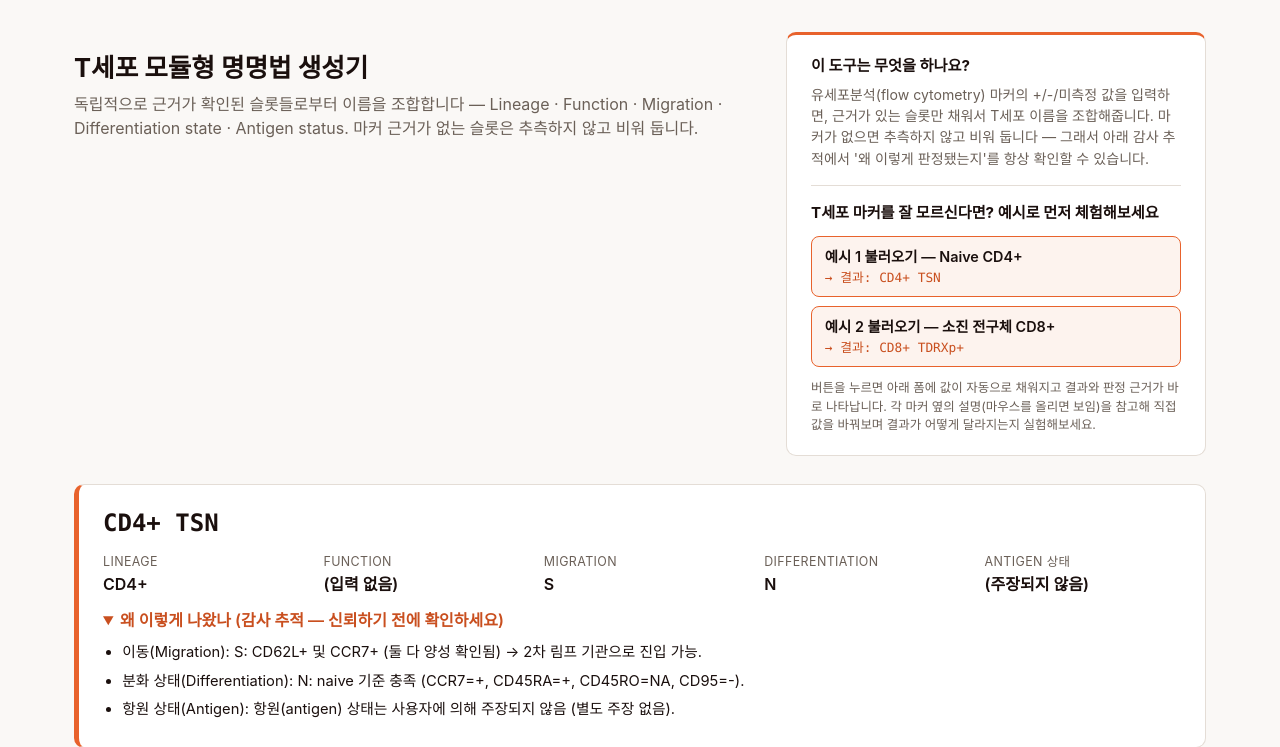
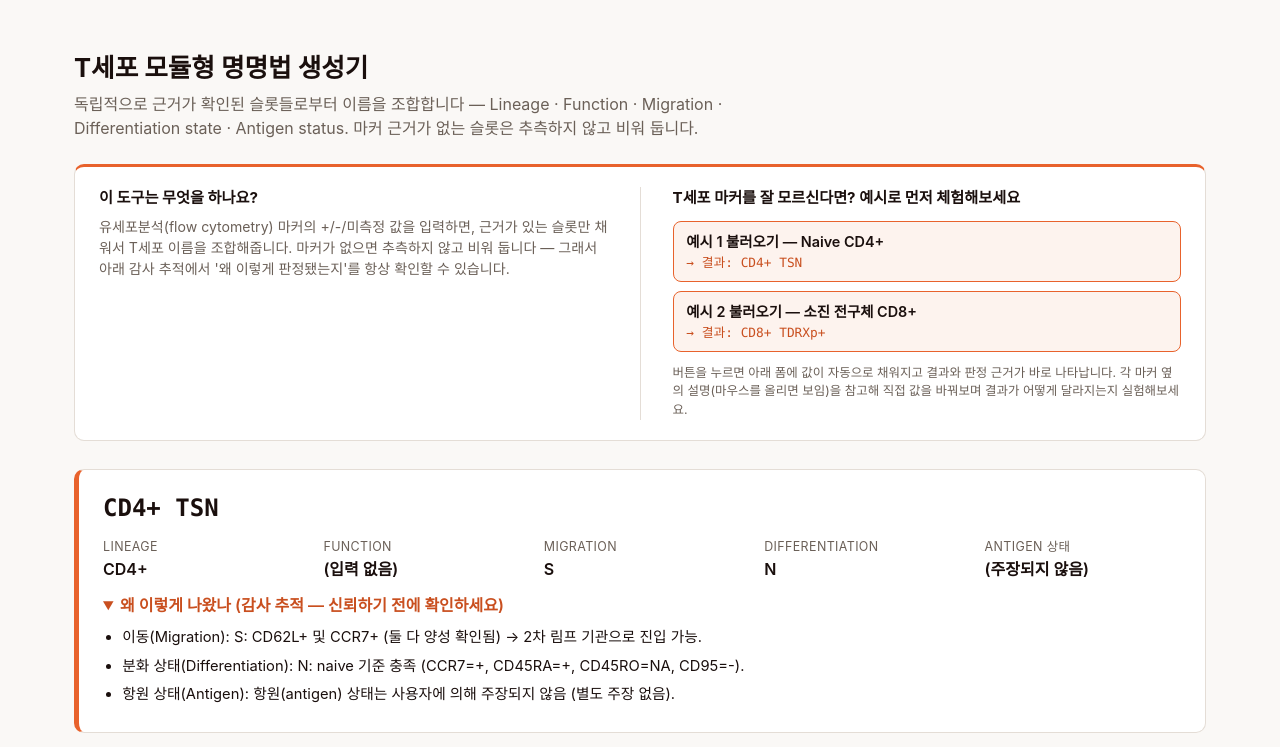
Before and after one commit to andrew010417/tcell-modular-nomenclature, a Flask app: page /?example=naive in a window 1280 px wide. Shown: the part 69-816 px from the top of the page. Run offline with Flask 3, Linux system fonts and the light colour scheme.

Commit message:
Stack the hero card below the title, and add a favicon
Hero: title/subtitle now full width on top, with the what-this-does and
try-an-example content below as one wide two-column card instead of
sitting beside the title.

Favicon: cropped the circuit/dot mark from the Choi Lab logo into a
square icon set (favicon.ico plus 16/32/192px PNGs and an apple-touch
icon) so browser tabs and the bookmarks bar show it instead of a
generic globe icon.

```diff
--- a/static/style.css
+++ b/static/style.css
@@ -93,24 +93,31 @@ body {
 h1 { font-size: 1.6rem; margin-bottom: 0.25rem; }
 .subtitle { color: var(--muted); max-width: 65ch; margin-top: 0; }
 
-.hero-grid {
+.hero-text { margin-bottom: 1.5rem; }
+
+.hero-card {
   display: flex;
   gap: 2rem;
-  align-items: stretch;
-  margin-bottom: 1.75rem;
-  flex-wrap: wrap;
-}
-
-.hero-text { flex: 1 1 420px; }
-
-.hero-card {
-  flex: 1 1 360px;
-  max-width: 420px;
+  align-items: flex-start;
   background: var(--card);
   border: 1px solid var(--border);
   border-top: 3px solid var(--orange);
   border-radius: 10px;
   padding: 1.25rem 1.5rem;
+  margin-bottom: 1.75rem;
+  flex-wrap: wrap;
+}
+
+.hero-card-col { flex: 1 1 320px; }
+
+.hero-card-divider {
+  width: 1px;
+  align-self: stretch;
+  background: var(--border);
+}
+
+@media (max-width: 720px) {
+  .hero-card-divider { display: none; }
 }
 
 .hero-card h2 {
@@ -122,12 +129,6 @@ h1 { font-size: 1.6rem; margin-bottom: 0.25rem; }
   font-size: 0.88rem;
   color: var(--muted);
   margin: 0;
-}
-
-.hero-card hr {
-  border: none;
-  border-top: 1px solid var(--border);
-  margin: 1rem 0;
 }
 
 .example-buttons {
--- a/templates/base.html
+++ b/templates/base.html
@@ -4,6 +4,11 @@
   <meta charset="utf-8">
   <meta name="viewport" content="width=device-width, initial-scale=1">
   <title>{% block title %}{{ t.site_title }}{% endblock %} — Choi Lab</title>
+  <link rel="icon" href="{{ url_for('static', filename='favicon.ico') }}" sizes="any">
+  <link rel="icon" type="image/png" sizes="16x16" href="{{ url_for('static', filename='favicon-16x16.png') }}">
+  <link rel="icon" type="image/png" sizes="32x32" href="{{ url_for('static', filename='favicon-32x32.png') }}">
+  <link rel="icon" type="image/png" sizes="192x192" href="{{ url_for('static', filename='favicon-192x192.png') }}">
+  <link rel="apple-touch-icon" href="{{ url_for('static', filename='apple-touch-icon.png') }}">
   <link rel="stylesheet" href="{{ url_for('static', filename='style.css') }}">
 </head>
 <body>
--- a/templates/index.html
+++ b/templates/index.html
@@ -1,15 +1,17 @@
 {% extends "base.html" %}
 
 {% block hero %}
-<div class="hero-grid">
 <div class="hero-text">
   <h1>{{ t.heading }}</h1>
   <p class="subtitle">{{ t.subtitle }}</p>
 </div>
 <aside class="hero-card">
+  <div class="hero-card-col">
     <h2>{{ t.hero_what_title }}</h2>
     <p>{{ t.hero_what_body }}</p>
-    <hr>
+  </div>
+  <div class="hero-card-divider"></div>
+  <div class="hero-card-col">
     <h2>{{ t.hero_try_title }}</h2>
     <div class="example-buttons">
       <a class="example-btn" href="{{ url_for('index', example='naive') }}">
@@ -22,8 +24,8 @@
       </a>
     </div>
     <p class="hero-hint">{{ t.hero_example_hint }}</p>
+  </div>
 </aside>
-</div>
 {% endblock %}
 
 {% block content %}
```
Also changed, not shown: static/apple-touch-icon.png (added), static/favicon-16x16.png (added), static/favicon-192x192.png (added), static/favicon-32x32.png (added), static/favicon.ico (added). Lines whose indentation alone changed are shown as unchanged.
